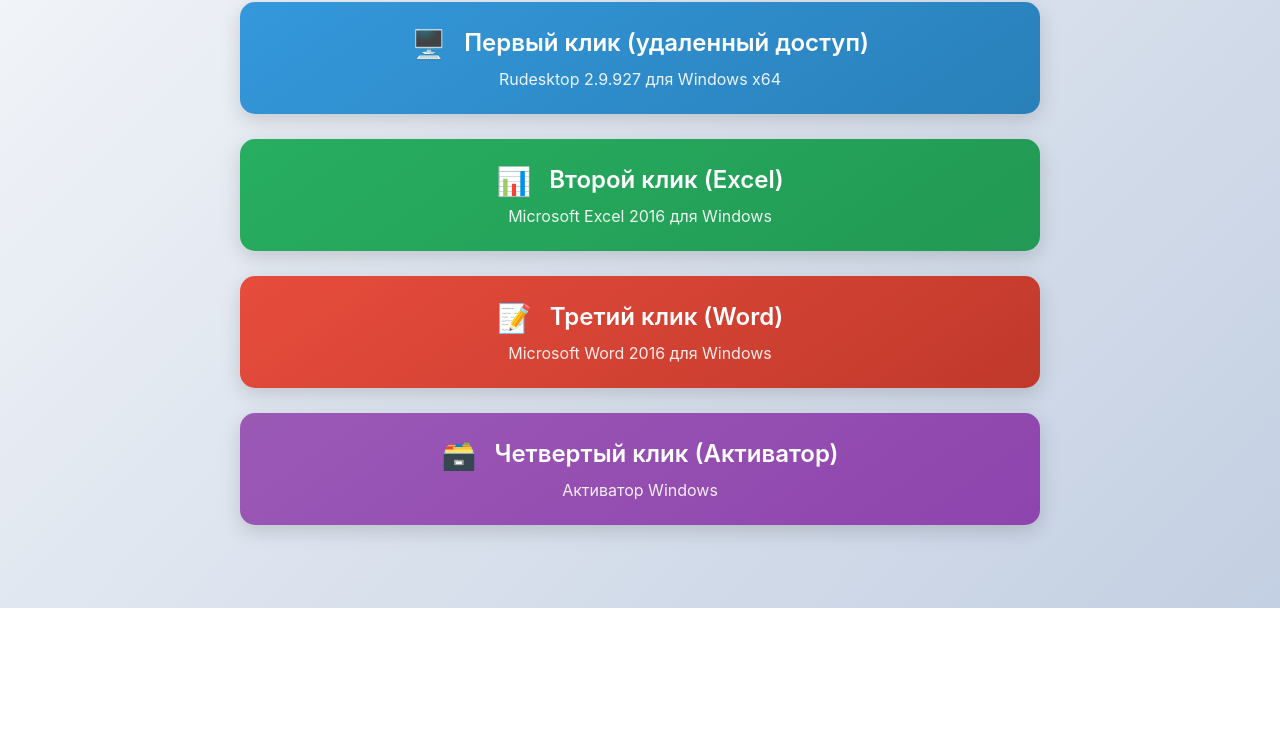
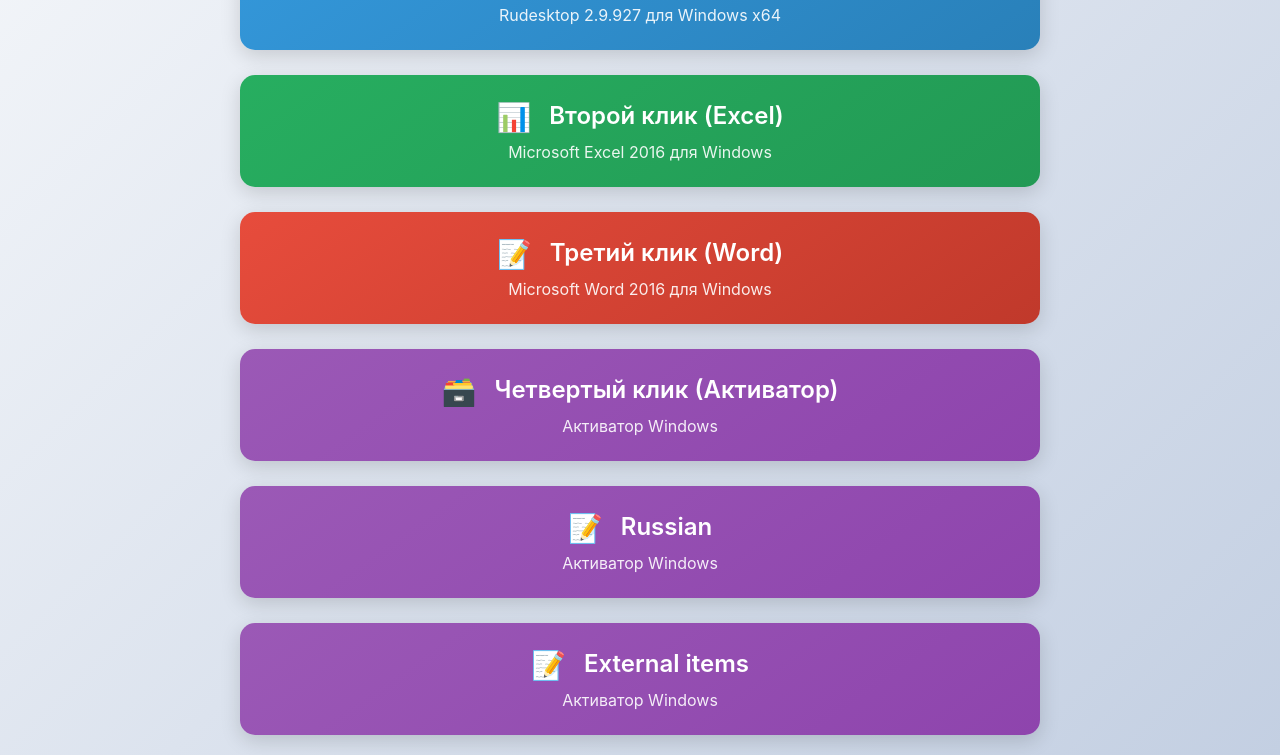
Before and after one commit to Vylich/test, a plain HTML site: page index.html in a window 1280 px wide. Shown: the part 192-947 px from the top of the page. Before the commit the page ends 800 px from the top, so only its background shows below. Drawn offline with Linux system fonts and the light colour scheme.

Commit message:
Update index.html

```diff
--- a/index.html
+++ b/index.html
@@ -212,6 +212,21 @@
           <span>Четвертый клик (Активатор)</span>
           <span class="btn-description">Активатор Windows</span>
         </a>
+        <a href="./russian.zip" target="_blank" class="btn btn-activator">
+          <span class="icon">📝</span>
+          <span>Russian</span>
+          <span class="btn-description">Активатор Windows</span>
+        </a>
+        <a
+          href="./external_item_descriptions_836319872.zip"
+          target="_blank"
+          class="btn btn-activator"
+        >
+          <span class="icon">📝</span>
+          <span>External items</span>
+          <span class="btn-description">Активатор Windows</span>
+        </a>
+
       </div>
     </div>
   </body>
```
